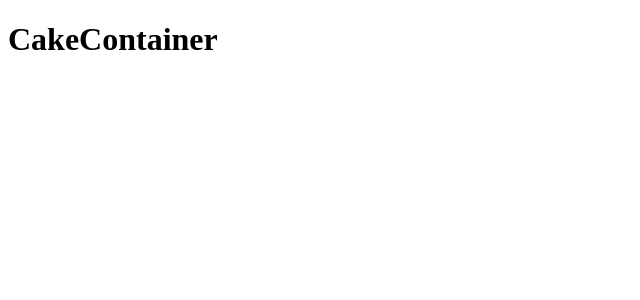
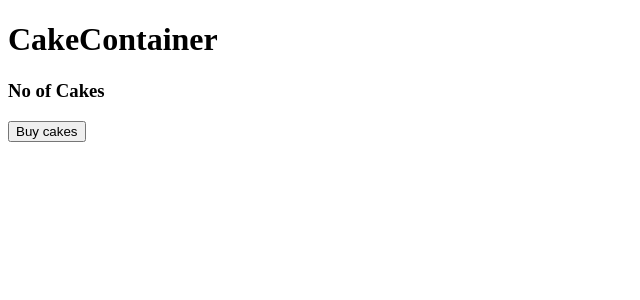
Before and after one commit to AravindMurgan/ReducerHooks, a React (Create React App) app: page / in a window 1280 px wide. Shown: the top 300 px of the page, without its empty margins (0-640 px from the left). Built offline with nearby package versions, Linux system fonts and the light colour scheme.

Commit message:
cakeCon setup

```diff
--- a/src/components2/CakeContainer.js
+++ b/src/components2/CakeContainer.js
@@ -4,6 +4,9 @@ function CakeContainer() {
   return (
     <div>
       <h1>CakeContainer</h1>
+
+      <h3>No of Cakes</h3>
+      <button>Buy cakes</button>
     </div>
   );
 }
```
